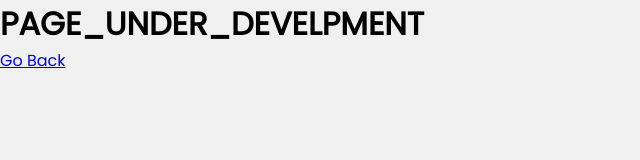
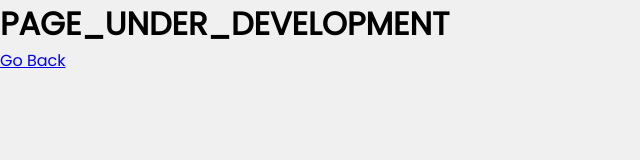
Before and after one commit to drxking/Multiverse, a website: page dist/contact_us/index.html in a window 1280 px wide. Shown: the whole page, without its empty margins (0-640 px from the left). Drawn offline with nearby package versions, Linux system fonts and the light colour scheme.

Commit message:
Update index.html

```diff
--- a/dist/contact_us/index.html
+++ b/dist/contact_us/index.html
@@ -9,7 +9,7 @@
 </head>
 
 <body>
-    <h1>PAGE_UNDER_DEVELPMENT</h1>
+    <h1>PAGE_UNDER_DEVELOPMENT</h1>
     <a href="../index.html">Go Back</a>
 
 <!--     <div id="cursor"></div>
```
